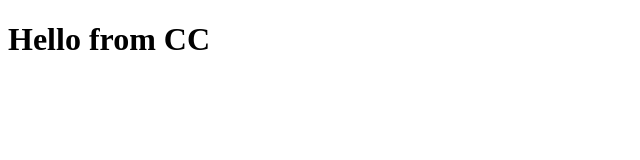
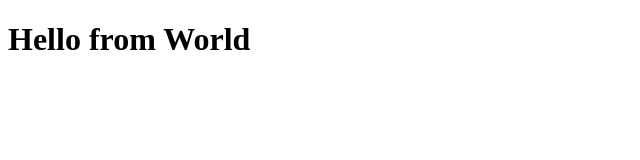
Before and after one commit to pritz45/demo-11, a plain HTML site: page index.html in a window 1280 px wide. Shown: the whole page, without its empty margins (0-640 px from the left). Drawn offline with Linux system fonts and the light colour scheme.

Commit message:
modified:index.html

```diff
--- a/index.html
+++ b/index.html
@@ -4,6 +4,6 @@
     <title> Hello </title>
 </head>
 <body>
-    <h1> Hello from CC </h1>
+    <h1> Hello from World </h1>
 </body>
 </html>
```
